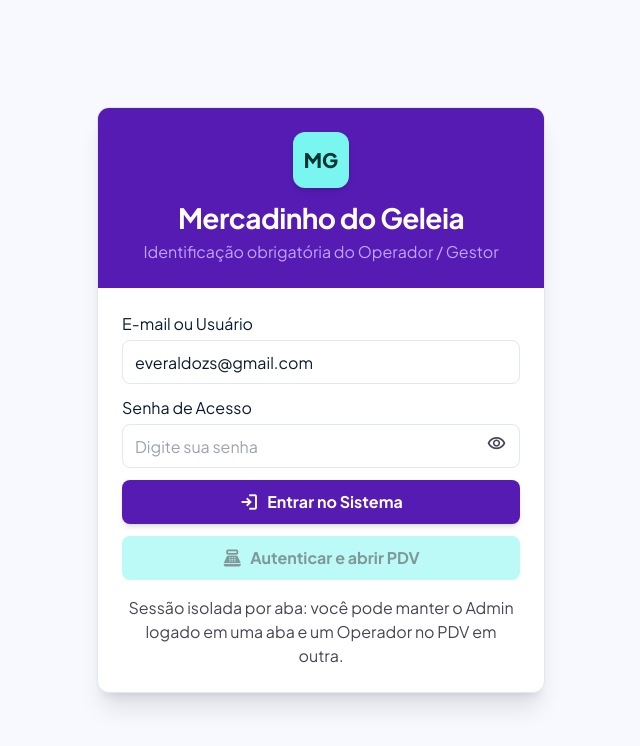
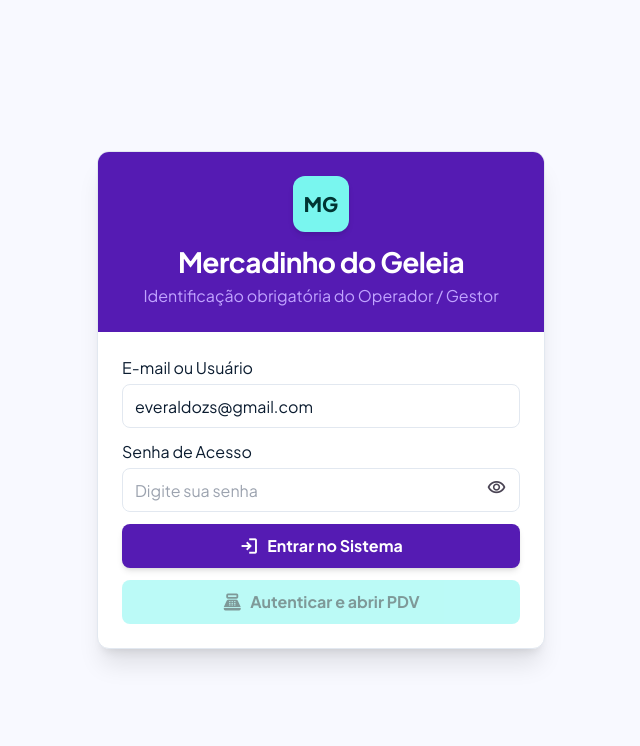
Before and after one commit to administracaozapzapdelivery-collab/mercadinhodogeleia, a React (Vite) app: page /login in a window 1280 px wide. Shown: the top 746 px of the page, without its empty margins (319-959 px from the left). Built offline with nearby package versions, Linux system fonts and the light colour scheme; no server answers.

Commit message:
chore: remove nota tecnica do login e adiciona .vercel ao gitignore

```diff
--- a/src/pages/LoginPage.tsx
+++ b/src/pages/LoginPage.tsx
@@ -99,10 +99,6 @@ export function LoginPage() {
             <span className="material-symbols-outlined text-[20px]">point_of_sale</span>
             <span>Autenticar e abrir PDV</span>
           </button>
-
-          <p className="font-body-sm text-on-surface-variant text-center pt-1">
-            Sessão isolada por aba: você pode manter o Admin logado em uma aba e um Operador no PDV em outra.
-          </p>
         </form>
       </div>
     </div>
```
Also changed, not shown: 1 other file (tests, documents, lock files or other folders).
